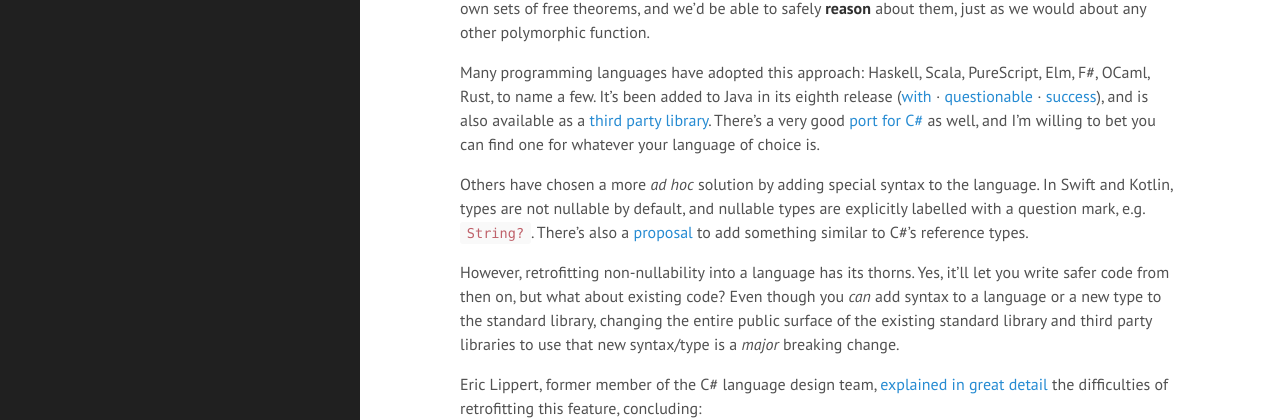
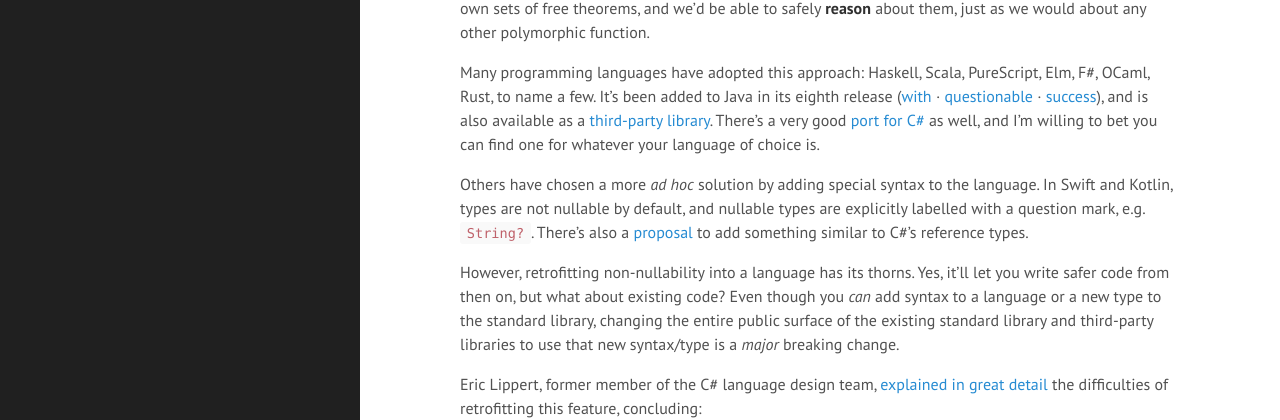
Before and after one commit to dcastro/dcastro.github.io, a Jekyll site: the page built from blog/_posts/2017-09-09-on-emptiness-correctness-and-reasoning.md, in a window 1280 px wide and 900 px high, scrolled down 3575 px. Shown: the part 154-574 px from the top of the window. Built offline with Jekyll 4.4.1, drawn with Linux system fonts in a browser that asks for light colours; nearby versions of some CDN libraries; some web fonts are replaced; comment, search, counter and statistics services are not loaded.

Commit message:
Fixed typo

```diff
--- a/blog/_posts/2017-09-09-on-emptiness-correctness-and-reasoning.md
+++ b/blog/_posts/2017-09-09-on-emptiness-correctness-and-reasoning.md
@@ -144,7 +144,7 @@ Furthermore, since `t` and `Maybe t` are now distinct types, if a function `f` w
 Those functions would themselves generate their own sets of free theorems, and we'd be able to safely **reason** about them, just as we would about any other polymorphic function.
 
 Many programming languages have adopted this approach: Haskell, Scala, PureScript, Elm, F#, OCaml, Rust, to name a few.
-It's been added to Java in its eighth release ([with][java optional 1] · [questionable][java optional 2] · [success][java optional 3]), and is also available as a [third party library][functional-java].
+It's been added to Java in its eighth release ([with][java optional 1] · [questionable][java optional 2] · [success][java optional 3]), and is also available as a [third-party library][functional-java].
 There's a very good [port for C#][option-csharp] as well, and I'm willing to bet you can find one for whatever your language of choice is.
 
 Others have chosen a more *ad hoc* solution by adding special syntax to the language.
@@ -153,7 +153,7 @@ There's also a [proposal][csharp proposal] to add something similar to C#'s refe
 
 However, retrofitting non-nullability into a language has its thorns.
 Yes, it'll let you write safer code from then on, but what about existing code?
-Even though you *can* add syntax to a language or a new type to the standard library, changing the entire public surface of the existing standard library and third party libraries to use that new syntax/type is a *major* breaking change.
+Even though you *can* add syntax to a language or a new type to the standard library, changing the entire public surface of the existing standard library and third-party libraries to use that new syntax/type is a *major* breaking change.
 
 Eric Lippert, former member of the C# language design team, [explained in great detail][retrofit-probs] the difficulties of retrofitting this feature, concluding:
 
```
